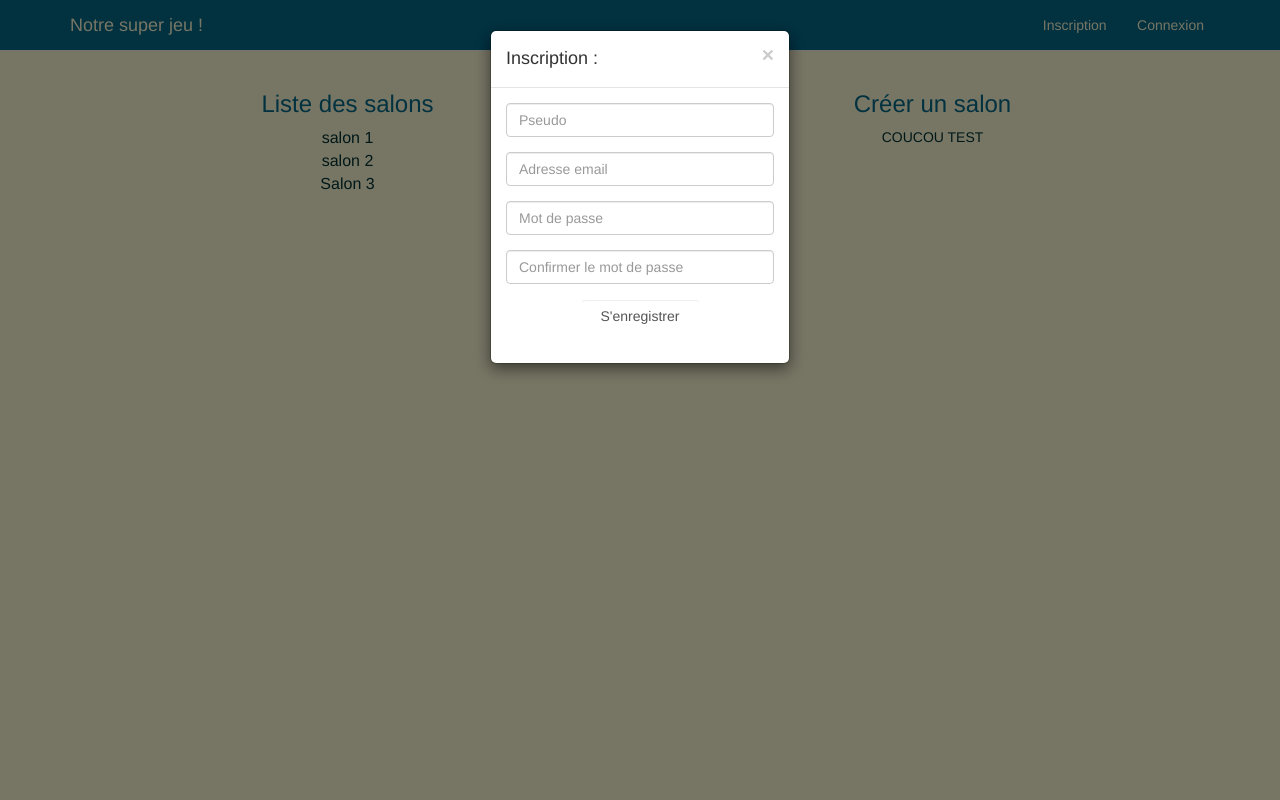
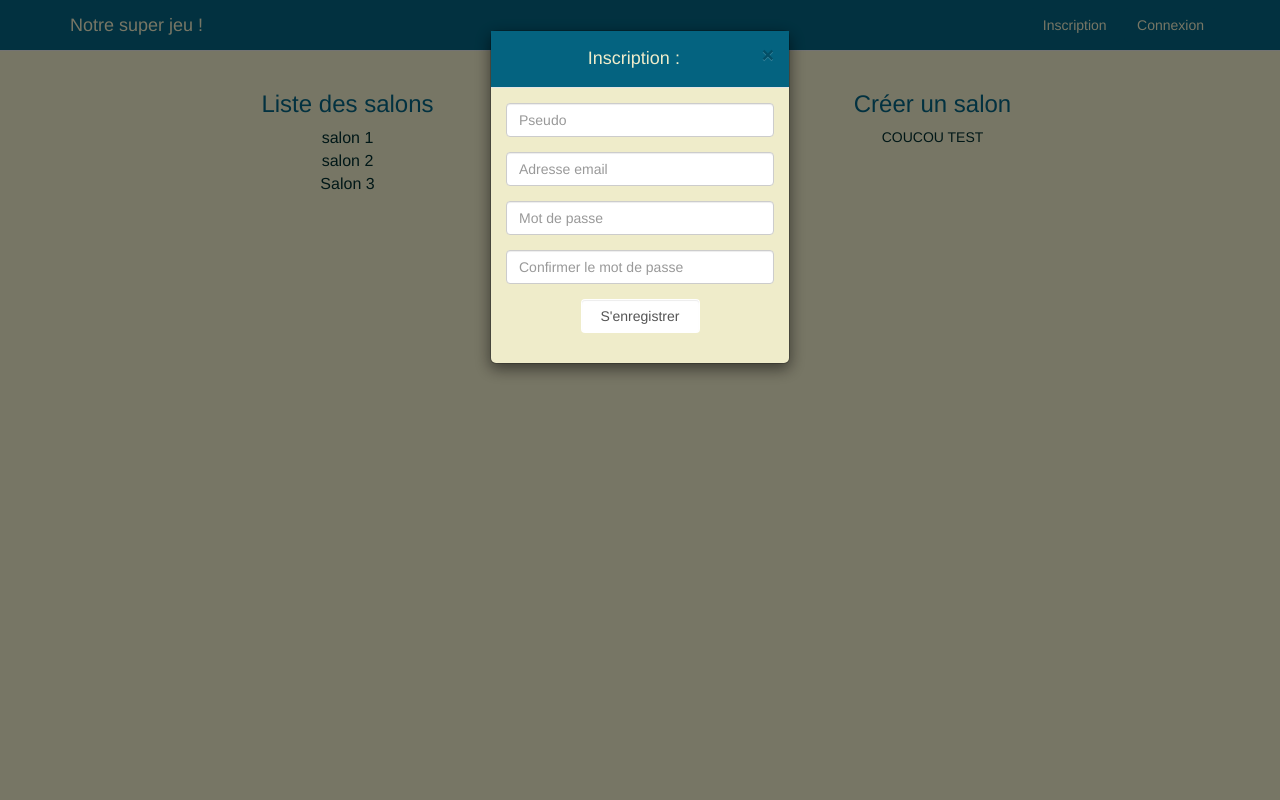
Before and after one commit to batebates/L3ProjetWeb, a Django app: page / in a window 1280 px wide, after a click on "Inscription". Run offline with Django 3.2, Linux system fonts and the light colour scheme; some libraries are stand-ins or nearby versions.

Commit message:
css modal

```diff
--- a/BDR/static/css/base.css
+++ b/BDR/static/css/base.css
@@ -43,3 +43,13 @@ ul {
 a {
 	color: #002F2F;
 }
+
+.modal-content {
+	background-color: #EFECCA;
+}
+
+.modal-header {
+	background-color: #046380;
+	color : #EFECCA;
+	text-align: center;
+}
```
